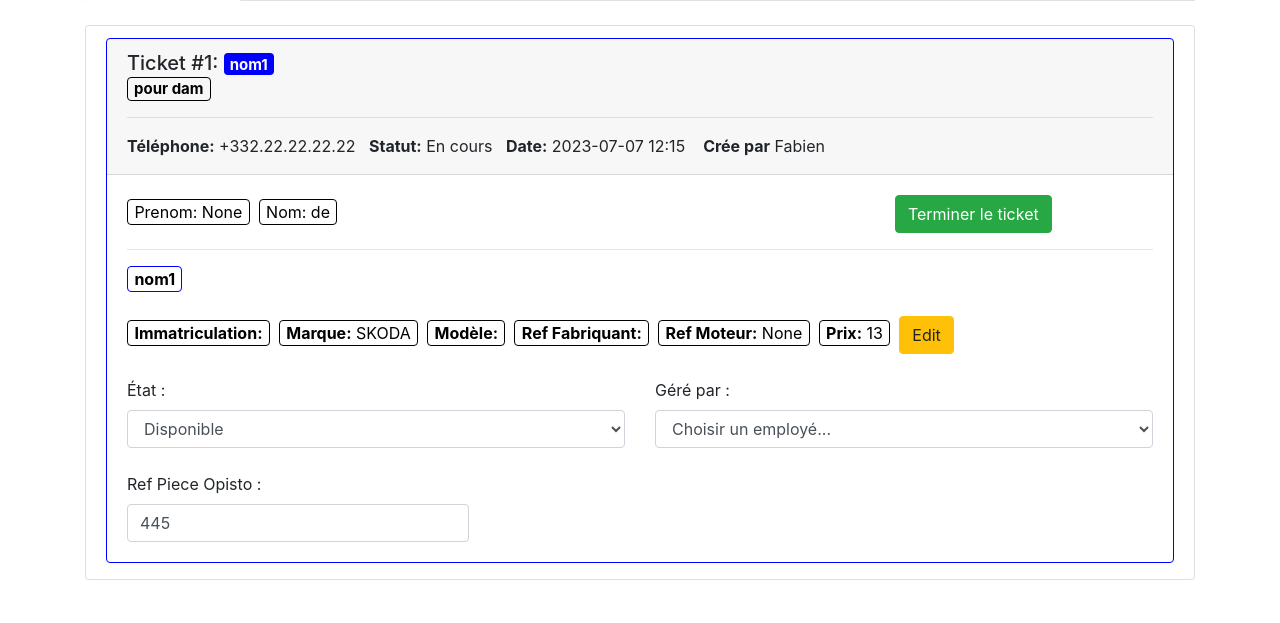
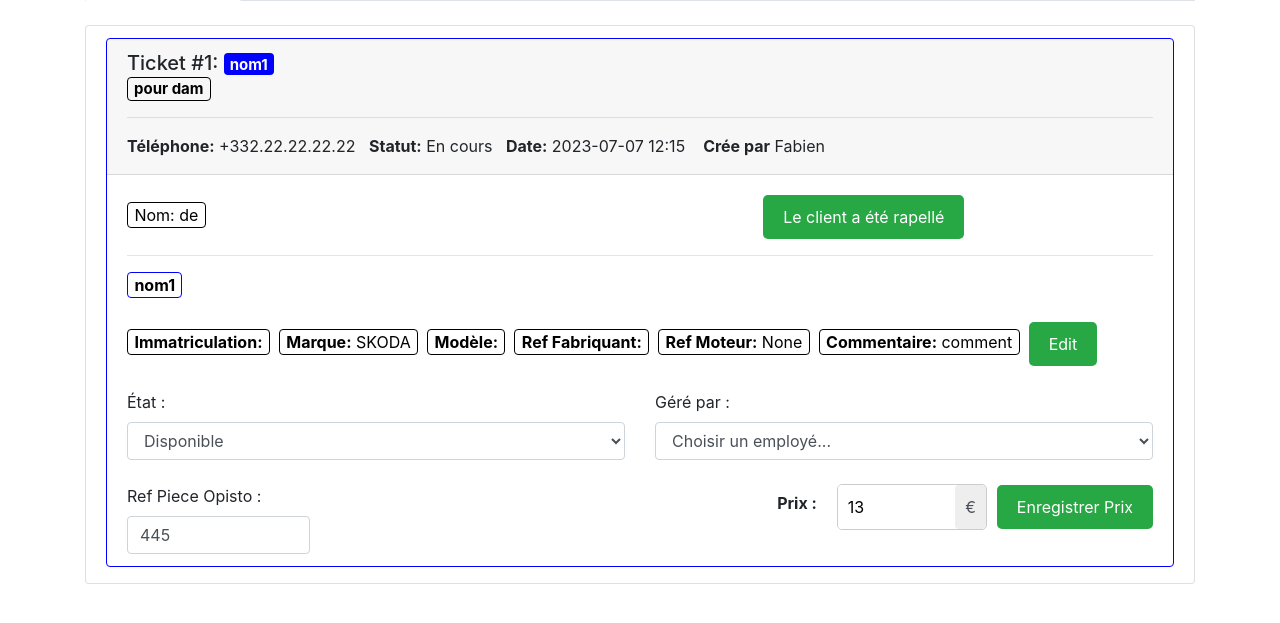
Before and after one commit to DiamondLink/SoApp, a Flask app: page /liste in a window 1280 px wide, after a click that opens the changed part. Shown: the part 138-761 px from the top of the page. Run offline with Flask 3, Linux system fonts and the light colour scheme; parts of the project's set-up code (start-up, migrations or seed data) failed here and were passed over; some libraries are stand-ins or nearby versions.

Commit message:
vendredi matin

```diff
--- a/app.py
+++ b/app.py
@@ -29,6 +29,7 @@
 from waitress import serve
 import apsw
 import os
+import sqlite3
 
 
 print("Initial working directory: ", os.getcwd())
@@ -81,7 +82,6 @@
     __tablename__ = 'user'
     id = db.Column(db.Integer, primary_key=True)
     type_client = db.Column(db.String(50))
-    prenom = db.Column(db.String(100))
     nom = db.Column(db.String(100))
     tel = db.Column(db.String(100))
     tickets = relationship('Ticket', backref='user')
@@ -164,6 +164,65 @@
     gere_pieces = relationship('Piece', backref='gere_employee', foreign_keys=[Piece.gere_par])
 
 
+def backup_db_f(path_to_db, path_to_backup):
+    # Connect to the existing database
+    source = sqlite3.connect(path_to_db)
+
+    # Connect to the backup database
+    destination = sqlite3.connect(path_to_backup)
+
+    # Perform the backup
+    source.backup(destination)
+
+    # Close the database connections
+    source.close()
+    destination.close()
+
+def backup_db(path_to_db, path_to_backup):
+    if not os.path.exists(path_to_backup):
+        # If not, create a backup first
+        backup_db_f(path_to_db, path_to_backup)
+    # Connect to the existing database
+    source_conn = sqlite3.connect(path_to_db)
+    source_cursor = source_conn.cursor()
+
+    # Connect to the backup database
+    backup_conn = sqlite3.connect(path_to_backup)
+    backup_cursor = backup_conn.cursor()
+
+    # Get all table names
+    source_cursor.execute("SELECT name FROM sqlite_master WHERE type='table';")
+    tables = source_cursor.fetchall()
+
+    for table in tables:
+        table = table[0]
+
+        # Get all rows from the table in the source database
+        source_cursor.execute(f"SELECT * FROM {table};")
+        rows = source_cursor.fetchall()
+
+        # Get the column names
+        column_names = list(map(lambda x: x[0], source_cursor.description))
+
+        for row in rows:
+            # Create the insert or ignore command
+            query = f"""
+            INSERT OR IGNORE INTO {table} ({', '.join(column_names)})
+            VALUES ({', '.join(['?']*len(row))});
+            """
+            backup_cursor.execute(query, row)
+
+    # Commit the changes and close the connections
+    backup_conn.commit()
+    source_conn.close()
+    backup_conn.close()
+
+
+@app.route("/backup")
+def backup():
+    backup_db('instance//app_db.db', 'instance//backup_db.db')
+    return "Backup Saved"
+
 
 @app.route('/delete_all_data_main_db_0335')
 def delete_all_data_main_db():
@@ -187,9 +246,8 @@
     type_client = SelectField('Type de Client', choices=[('particulier', 'Particulier'), ('professionnel', 'Professionnel')], validators=[DataRequired()], render_kw={"placeholder": "Type Client"})
 
 
-    prenom = StringField('Prénom', validators=[DataRequired()])
-    nom = StringField('Nom', validators=[DataRequired()])
-    tel = StringField('Téléphone', validators=[DataRequired()])
+    nom = StringField('Nom')
+    tel = StringField('Téléphone')
 
     # Informations sur la pièce automobile
     immat = StringField("Immatriculation")
@@ -205,10 +263,8 @@
 
 
 
-def searchForUser(prenom, nom, tel):
+def searchForUser(tel):
     filters = []
-    filters.append(User.prenom.ilike(f"%{prenom}%"))
-    filters.append(User.nom.ilike(f"%{nom}%"))
     filters.append(User.tel == tel)
 
     users = User.query.filter(*filters).all()
@@ -218,22 +274,34 @@
 def add_categories():
     new_category = Category(category_name="Carrosserie", color="blue")
     new_category2 = Category(category_name="Habitacle", color="green")
-    new_category3 = Category(category_name="Roues", color="red")
-    new_category4 = Category(category_name="Mecanique Légère", color="pink")
-    new_category5 = Category(category_name="Mécanique Lourde", color="orange")
+    new_category3 = Category(category_name="Roues", color="orange")
+    new_category4 = Category(category_name="Mecanique Légère", color="purple")
+    new_category5 = Category(category_name="Boite Vitesse/Moteurs", color="red")
 
-    db.session.add_all([new_category, new_category2, new_category3, new_category4, new_category5])
+    db.session.add_all([new_category, new_category2, new_category5, new_category4, new_category3])
     db.session.commit()
 
 def add_employee():
     new_employee = Employee(nom = "Lisa")
     new_employee2 = Employee(nom = "Fabien")
     new_employee3 = Employee(nom = "Kevin")
+    new_employee4 = Employee(nom = "Damien")
+    new_employee5 = Employee(nom = "Lilliana")
+    new_employee6 = Employee(nom = "Stéphanie S")
+    new_employee7 = Employee(nom = "Jihad")
+    new_employee8 = Employee(nom = "DIR SOA")
 
 
-    db.session.add_all([new_employee, new_employee2, new_employee3])
+    db.session.add_all([new_employee, new_employee2, new_employee3, new_employee4, new_employee5, new_employee6, new_employee7, new_employee8])
     db.session.commit()
 
+print("started")
+
+@app.route('/addinit')
+def add_initial_datas():
+    add_categories()
+    add_employee()
+    return "Initial Datas Added"
 
 @app.route('/ticket', methods=['GET', 'POST'])
 def submit_ticket():
@@ -266,11 +334,11 @@
     data = request.get_json()
     # Now you can use the data
 
-    alreadyUser = searchForUser(data["prenom"], data["nom"], data["tel"])
-    if len(alreadyUser) != 0:
+    alreadyUser = searchForUser(data["tel"])
+    if len(alreadyUser) != 0 and data["tel"] != "+33":
         new_user = alreadyUser[0]
     else:
-        new_user = User(type_client=data["type_client"], prenom = data["prenom"], nom = data["nom"], tel=data["tel"], code_postal = data["code_postal"])
+        new_user = User(type_client=data["type_client"], nom = data["nom"], tel=data["tel"], code_postal = data["code_postal"])
         db.session.add_all([new_user])
         db.session.commit()
 
@@ -288,9 +356,13 @@
     for i in range(len(data["immat"])):    #TODO
         print("run")
         try:
+            print("try1")
             category = Category.query.filter_by(category_name=data['category'][i]).first()
+            print("try2")
             employee = Employee.query.filter_by(nom=data["employee"]).first()
+            print("try3")
             new_pieces.append(Piece(ouvert_par = employee.id, ticket_id=new_ticket.id, category_id = category.id, immat = data["immat"][i], marque = data["marque"][i], modele = data["modele"][i], libelle = data["libelle"][i], numero = data["numero"][i], energie = data["energie"][i], etat = "En attente de traitement", details = data["details"][i], prix = "A définir", phase = data["phase"][i]))
+            print("try4")
         except Exception as e:
             print("Error: ", str(e))
 
@@ -351,7 +423,6 @@
 #User
 class UserAdmin(ModelView):
     column_filters = [
-        'prenom',
         'nom',
         'type_client',
         'tel',
@@ -359,7 +430,7 @@
         filters.FilterLike(User.nom, 'Nom commence par'),
     ]
 
-    column_list = ('prenom', 'nom', 'type_client', 'tel', 'code_postal', 'pieces')
+    column_list = ('nom', 'type_client', 'tel', 'code_postal', 'pieces')
 
     def _user_formatter(view, context, model, name):
         if model.tickets:
@@ -375,13 +446,12 @@
     }
 
     column_labels = {
-        'prenom' : "Prénom / Société",
-        'nom' : "Nom / Contact (Entreprise)"
+        'nom' : "Nom / Description Client"
 
     }
 
 #Ticket
-class FilterStatus(filters.FilterEqual):
+class FilterStatus(filters.FilterLike):
     def get_options(self, view):
         return [
             ('Terminé', 'Terminé'),
@@ -419,21 +489,21 @@
     can_edit = False
 
     column_filters = (
-        filters.FilterEqual(column=Piece.immat, name='Immat'),
-        filters.FilterEqual(column=Piece.marque, name='Marque'),
-        filters.FilterEqual(column=Piece.modele, name='Modele'),
-        filters.FilterEqual(column=Piece.libelle, name='Libelle'),
-        filters.FilterEqual(column=Piece.numero, name='Numero'),
-        filters.FilterEqual(column=Piece.energie, name='Energie'),
-        filters.FilterEqual(column=Piece.details, name='Details'),
-        filters.FilterEqual(column=Piece.etat, name='Etat'),
-        filters.FilterEqual(column=Piece.prix, name='Prix'),
-        filters.FilterEqual(column=Piece.ref_mot, name='Ref Moteur'),
-        filters.FilterEqual(column=Piece.num_ref_lp, name='Ref/N°/LP Piece'),
+        filters.FilterLike(column=Piece.immat, name='Immat'),
+        filters.FilterLike(column=Piece.marque, name='Marque'),
+        filters.FilterLike(column=Piece.modele, name='Modele'),
+        filters.FilterLike(column=Piece.libelle, name='Libelle'),
+        filters.FilterLike(column=Piece.numero, name='Numero'),
+        filters.FilterLike(column=Piece.energie, name='Energie'),
+        filters.FilterLike(column=Piece.details, name='Details'),
+        filters.FilterLike(column=Piece.etat, name='Etat'),
+        filters.FilterLike(column=Piece.prix, name='Prix'),
+        filters.FilterLike(column=Piece.ref_mot, name='Ref Moteur'),
+        filters.FilterLike(column=Piece.num_ref_lp, name='Ref/N°/LP Piece'),
     )
 
     column_formatters = dict(
-        user=lambda v, c, m, p: Markup(f'<a href="{get_url("admin_clients.edit_view", id=m.user.id)}">{m.user.nom} {m.user.prenom}</a>') if m.user else '',
+        user=lambda v, c, m, p: Markup(f'<a href="{get_url("admin_clients.edit_view", id=m.user.id)}">{m.user.tel}</a>') if m.user else '',
         ouvert_par= lambda v, c, m, p: m.ouvert_employee.nom if m.ouvert_employee else '',
         gere_par= lambda v, c, m, p: m.gere_employee.nom if m.gere_employee else ''
     )
@@ -513,7 +583,6 @@
     can_delete = False
 
     column_filters = [
-        'prenom',
         'nom',
         'type_client',
         'tel',
@@ -521,7 +590,7 @@
         filters.FilterLike(User.nom, 'Nom commence par'),
     ]
 
-    column_list = ('prenom', 'nom', 'type_client', 'tel', 'code_postal', 'pieces')
+    column_list = ('nom', 'type_client', 'tel', 'code_postal', 'pieces')
 
     def _user_formatter(view, context, model, name):
         if model.tickets:
@@ -537,8 +606,7 @@
     }
 
     column_labels = {
-        'prenom' : "Prénom / Société",
-        'nom' : "Nom / Contact (Entreprise)"
+        'nom' : "Nom / Description Client"
 
     }
 
@@ -578,21 +646,23 @@
     can_delete = False
 
     column_filters = (
-        filters.FilterEqual(column=Piece.immat, name='Immat'),
-        filters.FilterEqual(column=Piece.marque, name='Marque'),
-        filters.FilterEqual(column=Piece.modele, name='Modele'),
-        filters.FilterEqual(column=Piece.libelle, name='Libelle'),
-        filters.FilterEqual(column=Piece.numero, name='Numero'),
-        filters.FilterEqual(column=Piece.energie, name='Energie'),
-        filters.FilterEqual(column=Piece.details, name='Details'),
-        filters.FilterEqual(column=Piece.etat, name='Etat'),
-        filters.FilterEqual(column=Piece.prix, name='Prix'),
-        filters.FilterEqual(column=Piece.ref_mot, name='ref_mot'),
-        filters.FilterEqual(column=Piece.num_ref_lp, name='Ref/N°/LP Piece'),
+        filters.FilterLike(column=Piece.immat, name='Immat'),
+        filters.FilterLike(column=Piece.marque, name='Marque'),
+        filters.FilterLike(column=Piece.modele, name='Modele'),
+        filters.FilterLike(column=Piece.libelle, name='Libelle'),
+        filters.FilterLike(column=Piece.numero, name='Numero'),
+        filters.FilterLike(column=Piece.energie, name='Energie'),
+        filters.FilterLike(column=Piece.details, name='Details'),
+        filters.FilterLike(column=Piece.etat, name='Etat'),
+        filters.FilterLike(column=Piece.prix, name='Prix'),
+        filters.FilterLike(column=Piece.ref_mot, name='ref_mot'),
+        filters.FilterLike(column=Piece.num_ref_lp, name='Ref/N°/LP Piece'),
+
+
     )
 
     column_formatters = dict(
-        user=lambda v, c, m, p: Markup(f'<a href="{get_url("user_clients.edit_view", id=m.user.id)}">{m.user.nom} {m.user.prenom}</a>') if m.user else '',
+        user=lambda v, c, m, p: Markup(f'<a href="{get_url("user_clients.edit_view", id=m.user.id)}">{m.user.tel}</a>') if m.user else '',
         ouvert_par= lambda v, c, m, p: m.ouvert_employee.nom if m.ouvert_employee else '',
         gere_par= lambda v, c, m, p: m.gere_employee.nom if m.gere_employee else ''
     )
--- a/templates/liste.html
+++ b/templates/liste.html
@@ -23,6 +23,50 @@
     margin: 10px;
 
 }
+
+.form-group {
+    display: flex;
+    justify-content: flex-end;
+    gap: 10px;
+    align-items: center;
+}
+
+.form-label {
+    font-weight: 700;
+    margin-right: 10px;
+}
+
+.input-group {
+    display: flex;
+    border: 1px solid #ccc;
+    border-radius: 5px;
+    overflow: hidden;
+    width: 150px;
+}
+
+.form-input {
+    flex: 1;
+    border: none;
+    padding: 10px;
+    outline: none;
+    width: 80px;
+}
+
+.input-group-text {
+    background-color: #eee;
+    border: none;
+    padding: 10px;
+}
+
+.btn {
+    padding: 10px 20px;
+    border: none;
+    color: white;
+    background-color: #28a745;
+    cursor: pointer;
+    border-radius: 5px;
+}
+
 
   </style>
 </head>
@@ -98,11 +142,10 @@
 
   <div id="collapse{{ ticket.id }}" class="collapse" aria-labelledby="heading{{ ticket.id }}" data-parent="#accordion">
     <div class="card-body">
-      <span class="badge" style="color: black; border: 1px solid black; font-size: 1em; font-weight: 400;">Prenom: {{ticket.user.prenom}}</span>&nbsp;
       <span class="badge" style="color: black; border: 1px solid black; font-size: 1em; font-weight: 400;"> Nom: {{ticket.user.nom}}</span>&nbsp;
       &emsp;&emsp;&emsp;&emsp;&emsp;&emsp;&emsp;&emsp;&emsp;&emsp;&emsp;&emsp;&emsp;&emsp;&emsp;&emsp;&emsp;&emsp;&emsp;&emsp;&emsp;&emsp;&emsp;&emsp;&emsp;&emsp;&emsp;&emsp;&emsp;&emsp;&emsp;&emsp;&emsp;&emsp;
       <button type="button" class="btn btn-success" onclick="terminer(this)" id="#{{ticket.id}}">
-        Terminer le ticket
+        Le client a été rapellé
       </button><br>
       {% for piece in ticket.pieces %}
       <hr>
@@ -113,7 +156,7 @@
       <span class="badge" style="color: black; border: 1px solid black; font-size: 1em; font-weight: 400;"> <strong>Modèle:</strong> <span class="modele_{{ piece.id }}">{{piece.modele}}</span></span>&nbsp;
       <span class="badge" style="color: black; border: 1px solid black; font-size: 1em; font-weight: 400;"> <strong>Ref Fabriquant:</strong> <span class="num_{{ piece.id }}">{{piece.numero}}</span></span>&nbsp;
       <span class="badge" style="color: black; border: 1px solid black; font-size: 1em; font-weight: 400;"> <strong>Ref Moteur:</strong> <span class="mot_{{ piece.id }}">{{piece.ref_mot}}</span></span>&nbsp;
-      <span class="badge" style="color: black; border: 1px solid black; font-size: 1em; font-weight: 400;"> <strong>Prix:</strong> <span class="prix_{{ piece.id }}">{{piece.prix}}</span></span>&nbsp;
+      <span class="badge" style="color: black; border: 1px solid black; font-size: 1em; font-weight: 400;"> <strong>Commentaire:</strong> <span class="details_{{ piece.id }}">{{piece.details}}</span></span>&nbsp;
 
       <button type="button" class="btn btn-warning" onclick="editPiece(this)" id="{{ piece.id }}_{{ ticket.id }}">
         Edit
@@ -150,7 +193,17 @@
     </div>
     <br>
 
-    <div class="addDiv{{ piece.id }}"></div>
+    <div class="addDiv{{ piece.id }}" style="float: left;"></div>
+
+    <div class="form-group">
+      <label for="codePostal" class="form-label">Prix :</label>
+      <div class="input-group">
+          <input type="text" class="form-input" value="{{piece.prix}}" id="prix_{{ piece.id }}">
+          <span class="input-group-text">€</span>
+      </div>
+      <button class="btn btn-success" onclick="savePrice(this)" id="{{ piece.id }}">Enregistrer Prix</button>
+  </div>
+
 
       {% endfor %}
 
@@ -171,7 +224,27 @@
 
 <script>
 
+function savePrice(btn){
+  var id = btn.id.replace(/[^0-9]/g,'');
+  var priceElement = document.getElementById(`prix_${id}`)
 
+  var dict = {
+    "prix" : priceElement.value
+  }
+
+
+  fetch('/update/Piece/' + id, {
+    method: 'POST',
+    headers: {
+        'Content-Type': 'application/json'
+    },
+    body: JSON.stringify(dict)
+}).then(response => {
+    if (!response.ok) {
+        throw new Error("HTTP error " + response.status);
+    }
+})
+}
 
     function update_lp(textVal, id){
   var id = id.replace(/[^0-9]/g,'');
@@ -242,7 +315,7 @@
 // Create the input
 var dispInput = document.createElement('input');
 dispInput.setAttribute('type', 'text');
-dispInput.setAttribute('class', 'col-sm-4 form-control');
+dispInput.setAttribute('class', 'col-sm-8 form-control');
 dispInput.setAttribute('id', `dispInput${pieceID}`);
 dispInput.setAttribute('placeholder', '');
 
@@ -313,7 +386,7 @@
   var p2 = btn.parentElement.querySelector(`.marque_${pieceId}`);
   var p3 = btn.parentElement.querySelector(`.modele_${pieceId}`);
   var p4 = btn.parentElement.querySelector(`.num_${pieceId}`);
-  var p5 = btn.parentElement.querySelector(`.prix_${pieceId}`);
+  var p5 = btn.parentElement.querySelector(`.details_${pieceId}`);
   var p6 = btn.parentElement.querySelector(`.mot_${pieceId}`);
 
   // Create a new input element
@@ -328,7 +401,7 @@
   input2.className = `marque_${pieceId}`;
   input3.className = `modele_${pieceId}`;
   input4.className = `num_${pieceId}`;
-  input5.className = `prix_${pieceId}`;
+  input5.className = `details_${pieceId}`;
   input6.className = `mot_${pieceId}`;
 
 
@@ -379,7 +452,7 @@
   var p2 = btn.parentElement.querySelector(`.marque_${pieceId}`);
   var p3 = btn.parentElement.querySelector(`.modele_${pieceId}`);
   var p4 = btn.parentElement.querySelector(`.num_${pieceId}`);
-  var p5 = btn.parentElement.querySelector(`.prix_${pieceId}`);
+  var p5 = btn.parentElement.querySelector(`.details_${pieceId}`);
   var p6 = btn.parentElement.querySelector(`.mot_${pieceId}`);
 
 
@@ -389,7 +462,7 @@
 		"marque" : p2.value,
 		"modele" : p3.value,
 		"numero" : p4.value,
-		"prix" : p5.value,
+		"details" : p5.value,
     "ref_mot" : p6.value
 	}
 
@@ -414,7 +487,7 @@
   span2.className = `marque_${pieceId}`;
   span3.className = `modele_${pieceId}`;
   span4.className = `num_${pieceId}`;
-  span5.className = `prix_${pieceId}`;
+  span5.className = `details_${pieceId}`;
   span6.className = `mot_${pieceId}`;
 
   span.textContent = p.value;
@@ -463,6 +536,13 @@
   }
 
   window.onload = function() {
+    if(!localStorage.getItem("hasCodeRunBefore")) {
+        localStorage.setItem("hasCodeRunBefore", true);
+        location.reload();
+    }
+    else {
+        localStorage.removeItem("hasCodeRunBefore"); // Remove the flag so the code runs on the next page load
+    }
     var selectEtats = document.querySelectorAll('[id*="etatPiece"]');
 
   selectEtats.forEach(function(selectElement) {
```
Also changed, not shown: templates/add_profile.html (+85 -53 lines), templates/instance/app_db.db, templates/instance/backup_db.db (added).
